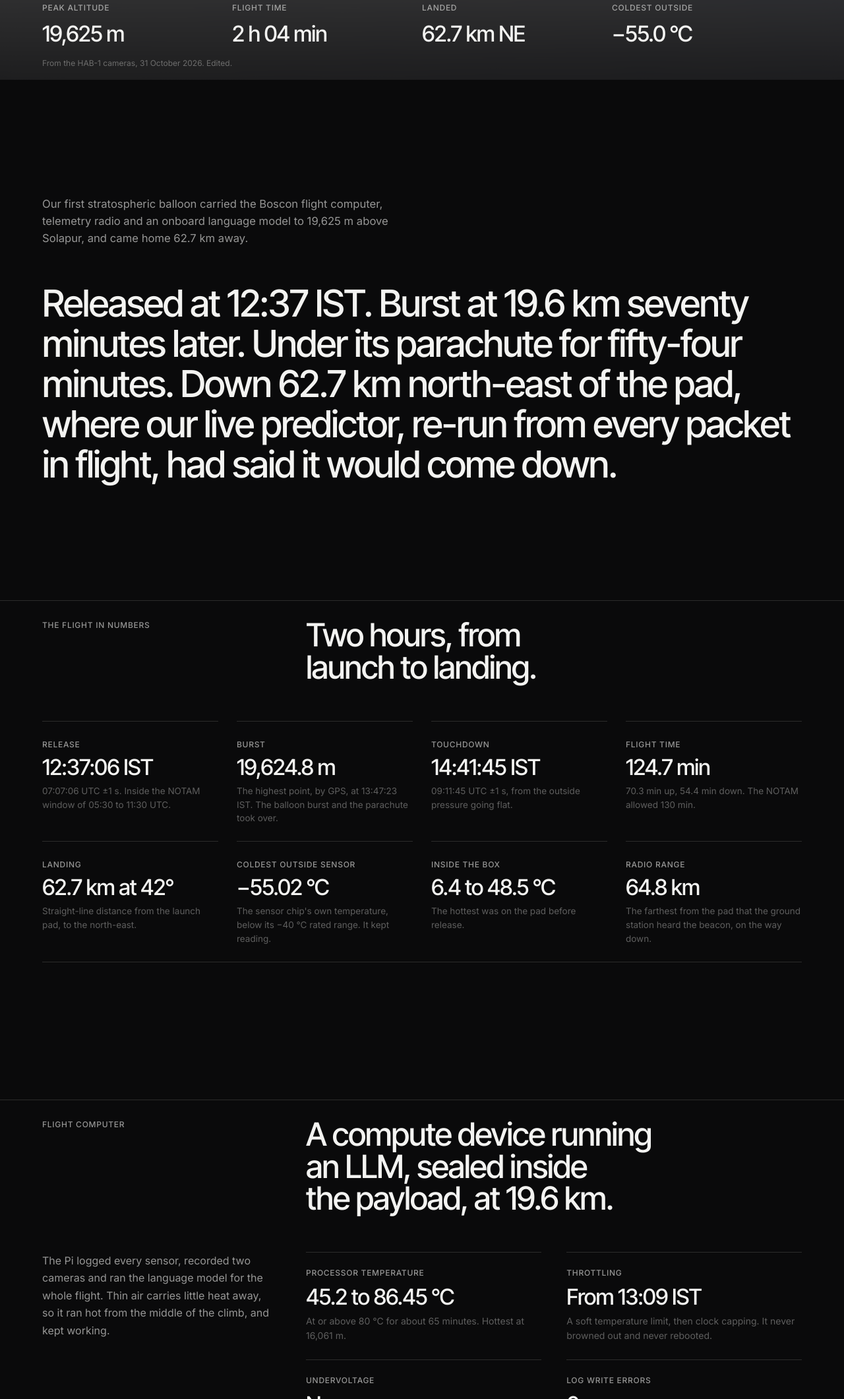
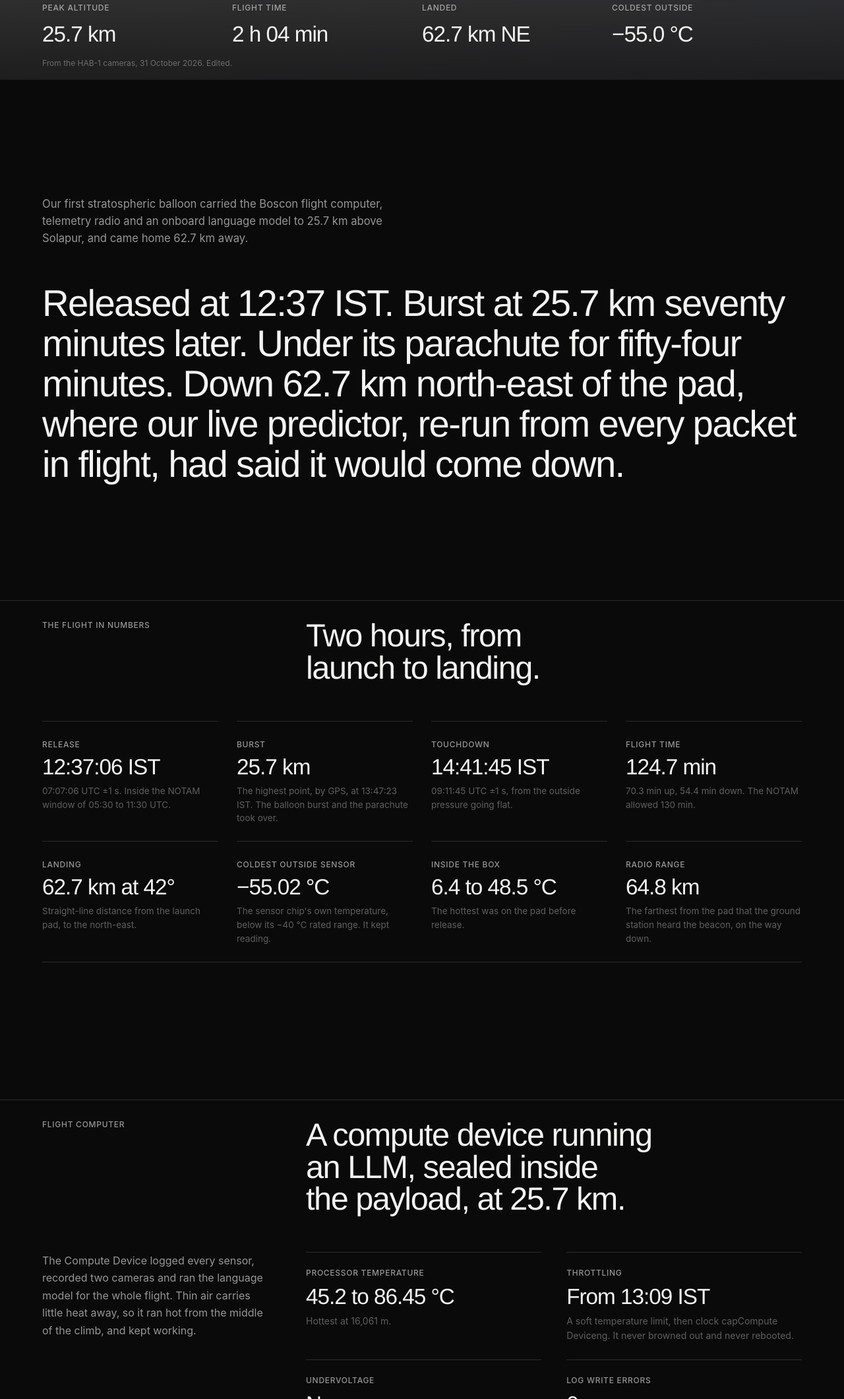
Before and after one commit to developerchunk/BosconSpace-web, a website: page hab-1-flight/index.html in a window 1280 px wide. Shown: the part 679-2800 px from the top of the page at 66% size. Drawn offline with Linux system fonts and the light colour scheme; a web font is replaced by a local one.

Commit message:
final mods

```diff
--- a/hab-1-flight/index.html
+++ b/hab-1-flight/index.html
@@ -4,18 +4,18 @@
   <meta charset="utf-8">
   <meta name="viewport" content="width=device-width, initial-scale=1">
   <title>HAB-1 Flight | Boscon Space</title>
-  <meta name="description" content="HAB-1, 31 October 2026: the first Boscon Space stratospheric balloon flight, to 19.6 km above Solapur and back. The flight computer, the onboard language model and the footage.">
+  <meta name="description" content="HAB-1, 31 October 2026: the first Boscon Space stratospheric balloon flight, to 25.7 km above Solapur and back. The flight computer, the onboard language model and the footage.">
   <meta property="og:title" content="HAB-1: flown and recovered">
-  <meta property="og:description" content="To 19,625 m above Solapur and back, 31 October 2026.">
+  <meta property="og:description" content="To 25.7 km above Solapur and back, 31 October 2026.">
   <meta property="og:image" content="https://boscon.space/hab-1-flight/img/hero-7163.jpg">
   <meta property="og:url" content="https://boscon.space/hab-1-flight">
   <link rel="canonical" href="https://boscon.space/hab-1-flight">
   <meta name="theme-color" content="#0a0a0b">
   <link rel="icon" href="/assets/favicon-32.png" sizes="32x32" type="image/png">
   <link rel="apple-touch-icon" href="/assets/apple-touch-icon.png">
-  <link rel="preconnect" href="https://fonts.googleapis.com">
+  <link rel="preconnect" href="https://fonts.googleaCompute Devices.com">
   <link rel="preconnect" href="https://fonts.gstatic.com" crossorigin>
-  <link href="https://fonts.googleapis.com/css2?family=Inter+Tight:wght@400;500;600&family=Inter:wght@400;500&display=swap" rel="stylesheet">
+  <link href="https://fonts.googleaCompute Devices.com/css2?family=Inter+Tight:wght@400;500;600&family=Inter:wght@400;500&display=swap" rel="stylesheet">
   <link rel="stylesheet" href="/css/style.css?v=7">
   <link rel="stylesheet" href="/hab-1-flight/page.css?v=4">
 </head>
@@ -56,7 +56,7 @@
         </h1>
       </div>
       <dl class="hx__specs rv">
-        <div><dt>Peak altitude</dt><dd>19,625 m</dd></div>
+        <div><dt>Peak altitude</dt><dd>25.7 km</dd></div>
         <div><dt>Flight time</dt><dd>2 h 04 min</dd></div>
         <div><dt>Landed</dt><dd>62.7 km NE</dd></div>
         <div><dt>Coldest outside</dt><dd>&minus;55.0 &deg;C</dd></div>
@@ -66,8 +66,8 @@
 
     <!-- THESIS -->
     <section class="thesis" id="flight">
-      <p class="thesis__lede rv">Our first stratospheric balloon carried the Boscon flight computer, telemetry radio and an onboard language model to 19,625 m above Solapur, and came home 62.7 km away.</p>
-      <p class="thesis__text">Released at 12:37 IST. Burst at 19.6 km seventy minutes later. Under its parachute for fifty-four minutes. Down 62.7 km north-east of the pad, where our live predictor, re-run from every packet in flight, had said it would come down.</p>
+      <p class="thesis__lede rv">Our first stratospheric balloon carried the Boscon flight computer, telemetry radio and an onboard language model to 25.7 km above Solapur, and came home 62.7 km away.</p>
+      <p class="thesis__text">Released at 12:37 IST. Burst at 25.7 km seventy minutes later. Under its parachute for fifty-four minutes. Down 62.7 km north-east of the pad, where our live predictor, re-run from every packet in flight, had said it would come down.</p>
     </section>
 
     <!-- AT A GLANCE -->
@@ -78,7 +78,7 @@
       </header>
       <dl class="specs">
         <div class="spec"><dt>Release</dt><dd>12:37:06 IST</dd><p>07:07:06 UTC &plusmn;1 s. Inside the NOTAM window of 05:30 to 11:30 UTC.</p></div>
-        <div class="spec"><dt>Burst</dt><dd>19,624.8 m</dd><p>The highest point, by GPS, at 13:47:23 IST. The balloon burst and the parachute took over.</p></div>
+        <div class="spec"><dt>Burst</dt><dd>25.7 km</dd><p>The highest point, by GPS, at 13:47:23 IST. The balloon burst and the parachute took over.</p></div>
         <div class="spec"><dt>Touchdown</dt><dd>14:41:45 IST</dd><p>09:11:45 UTC &plusmn;1 s, from the outside pressure going flat.</p></div>
         <div class="spec"><dt>Flight time</dt><dd>124.7 min</dd><p>70.3 min up, 54.4 min down. The NOTAM allowed 130 min.</p></div>
         <div class="spec"><dt>Landing</dt><dd>62.7 km at 42&deg;</dd><p>Straight-line distance from the launch pad, to the north-east.</p></div>
@@ -92,15 +92,15 @@
     <section class="comp" id="computer">
       <header class="sec">
         <span class="label">Flight computer</span>
-        <h2 class="sec__title rv">A compute device running an LLM, sealed inside the payload, at 19.6 km.</h2>
+        <h2 class="sec__title rv">A compute device running an LLM, sealed inside the payload, at 25.7 km.</h2>
       </header>
       <div class="comp__grid">
         <div>
-          <p class="body">The Pi logged every sensor, recorded two cameras and ran the language model for the whole flight. Thin air carries little heat away, so it ran hot from the middle of the climb, and kept working.</p>
+          <p class="body">The Compute Device logged every sensor, recorded two cameras and ran the language model for the whole flight. Thin air carries little heat away, so it ran hot from the middle of the climb, and kept working.</p>
         </div>
         <dl class="ledger2">
-          <div><dt>Processor temperature</dt><dd>45.2 to 86.45 &deg;C</dd><p>At or above 80 &deg;C for about 65 minutes. Hottest at 16,061 m.</p></div>
-          <div><dt>Throttling</dt><dd>From 13:09 IST</dd><p>A soft temperature limit, then clock capping. It never browned out and never rebooted.</p></div>
+          <div><dt>Processor temperature</dt><dd>45.2 to 86.45 &deg;C</dd><p>Hottest at 16,061 m.</p></div>
+          <div><dt>Throttling</dt><dd>From 13:09 IST</dd><p>A soft temperature limit, then clock capCompute Deviceng. It never browned out and never rebooted.</p></div>
           <div><dt>Undervoltage</dt><dd>Never</dd><p>5 V rail 4.768 to 5.081 V from a 20,000 mAh power bank.</p></div>
           <div><dt>Log write errors</dt><dd>0</dd><p>Nothing overwritten, nothing lost in flight.</p></div>
         </dl>
@@ -114,7 +114,7 @@
         <h2 class="sec__title rv">A language model, thinking at the edge of space.</h2>
       </header>
       <div class="ai__intro">
-        <p class="body">Qwen2.5 1.5B ran on the Pi itself, with no link to the ground. Before every answer it read the payload's live sensors. Here are four of its answers, word for word.</p>
+        <p class="body">Qwen2.5 1.5B ran on the Compute Device itself, with no link to the ground. Before every answer it read the payload's live sensors. Here are four of its answers, word for word.</p>
       </div>
       <ol class="answers" id="answers"></ol>
     </section>
@@ -123,7 +123,7 @@
     <section class="foot2" id="footage">
       <header class="sec">
         <span class="label">Footage</span>
-        <h2 class="sec__title rv">The view from 19 km.</h2>
+        <h2 class="sec__title rv">The view from 25 km.</h2>
       </header>
       <div class="vid">
         <div class="vid__frame">
```
Also changed, not shown: index.html (+1 -1 lines).
